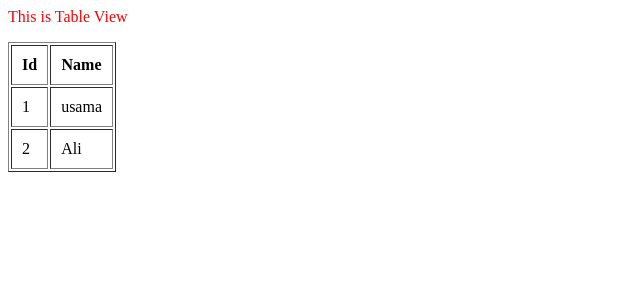
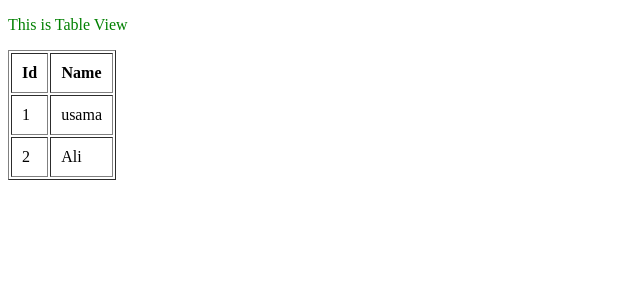
Before and after one commit to usamabasra1122/DjangoSite, a Django app: page / in a window 1280 px wide. Shown: the top 300 px of the page, without its empty margins (0-640 px from the left). Run offline with Django 4.2, Linux system fonts and the light colour scheme.

Commit message:
css file includeing

```diff
--- a/mysite/mysite/settings.py
+++ b/mysite/mysite/settings.py
@@ -121,3 +121,8 @@ STATIC_URL = 'static/'
 # https://docs.djangoproject.com/en/4.0/ref/settings/#default-auto-field
 
 DEFAULT_AUTO_FIELD = 'django.db.models.BigAutoField'
+
+STATICFILES_DIRS=[
+
+    BASE_DIR,"static"
+]
--- /dev/null
+++ b/mysite/static/css/style.css
@@ -0,0 +1,3 @@
+.id_clr {
+    color: green !important;
+}
--- a/mysite/templates/index.html
+++ b/mysite/templates/index.html
@@ -1,13 +1,11 @@
+{% load static %}
+<!DOCTYPE html>
 <html>
 <head>
-
+    <link rel="stylesheet" href="{% static 'css/style.css'%}">
      <title>This is templete</title>
 
-    <style>
-        .id_clr{
-            color: red;
-                }
-    </style>
+
 </head>
 <body>
 
```
Also changed, not shown: 3 other files.
